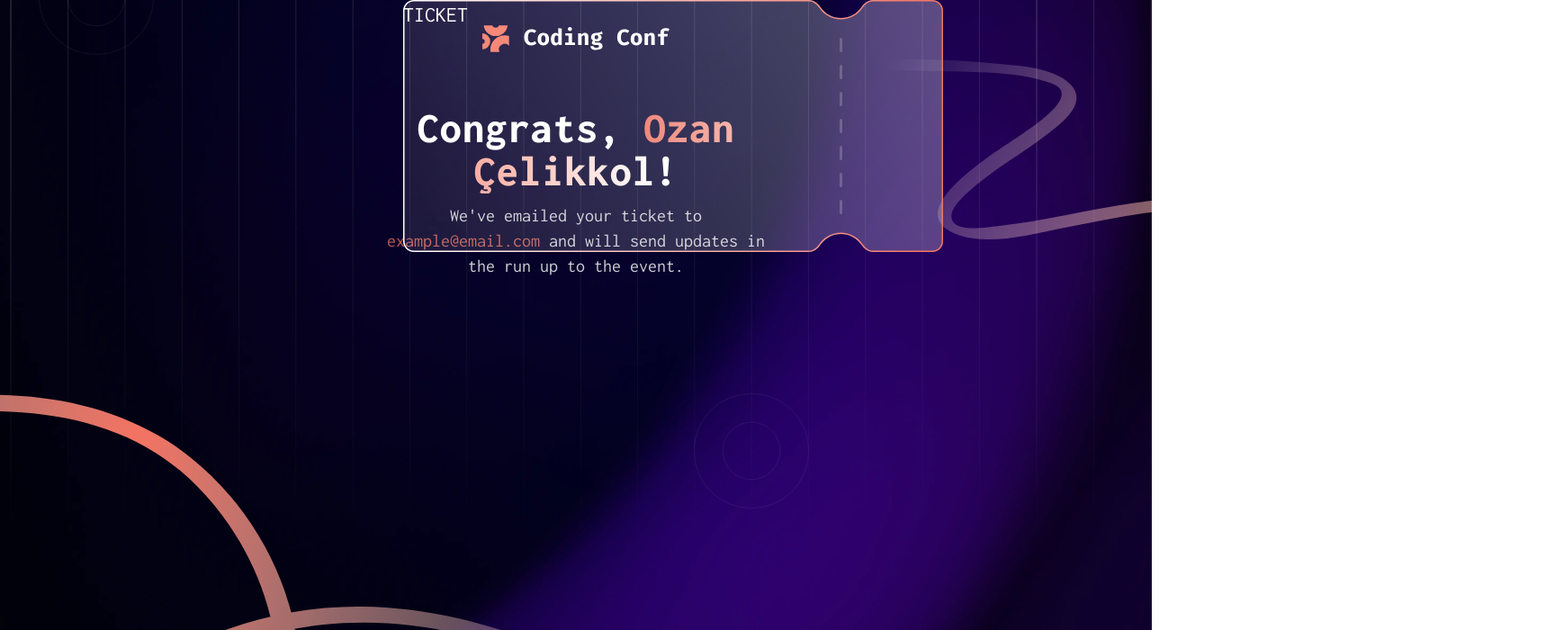
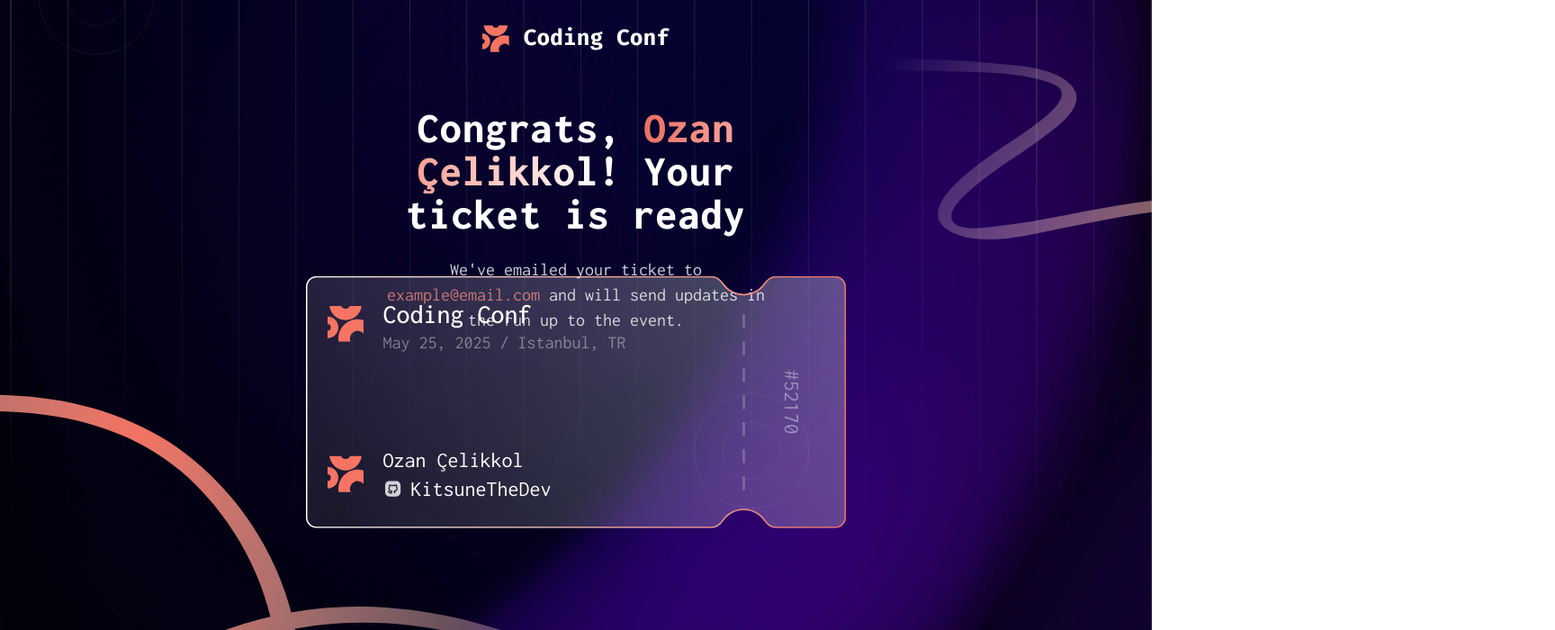
Before and after one commit to KitsuneTheDev/ticket-generator, a React (Vite) app: page / in a window 1280 px wide. Shown: the top 700 px of the page at 90% size, 1728 px wide, since content can reach past the window. Built offline with nearby package versions, Linux system fonts and the light colour scheme.

Commit message:
Ticket component updated
* CSS of the component is done.

```diff
--- a/src/components/Ticket.jsx
+++ b/src/components/Ticket.jsx
@@ -6,16 +6,42 @@ export default function Ticket(props) {
         <>
             <div className="banner-container text-white flex-col justify-center items-center mt-15 w-1/2">
                 <div className="banner flex flex-col items-center justify-center w-full">
-                    <h1 className="header-main text-5xl font-bold w-[80%] text-center tracking-wide">Congrats, <span className="bg-gradient-to-r from-[#EA6F61] to-white text-transparent bg-clip-text">{ticket.name}</span>!</h1>
-                    <p className="description mt-3 text-xl font-lighter opacity-80 whitespace-pre-line text-center">
+                    <h1 className="header-main text-5xl font-bold w-[70%] text-center tracking-wide">Congrats, <span className="bg-gradient-to-r from-[#EA6F61] to-white text-transparent bg-clip-text">{ticket.name}</span>!
+                    Your ticket is ready</h1>
+                    <p className="description mt-6 text-xl font-lighter opacity-80 whitespace-pre-line text-center">
                         We've emailed your ticket to<br/>
                         <span className="text-[#EA6F61]">{ticket.email}</span> and will send updates in<br/>
                         the run up to the event.<br/>
                     </p>
                 </div>
             </div>
-            <div className="ticket-container w-full h-full bg-[url('../src/assets/images/pattern-ticket.svg')] bg-no-repeat absolute left-[35%]">
-                <p className="text-2xl text-white">TICKET</p>
+            <div className="ticket-container w-150 h-70 bg-[url('../src/assets/images/pattern-ticket.svg')] bg-no-repeat absolute left-1/2 top-1/2 transform -translate-x-1/2 -translate-y-1/3 flex items-center gap-0">
+                <div className="ticket-id-container text-white text-center text-2xl w-[80%] h-full">
+                    <div className="top-info-container h-[50%] m-[5%] flex gap-[5%]">
+                        <div className="logo-container flex items-start justify-start pt-[2%]">
+                            <img src="./src/assets/images/logo-mark.svg" alt="event logo without name" />
+                        </div>
+                        <div className="event-details-container flex flex-col items-start justify-start">
+                            <p className="text-3xl font-medium">Coding Conf</p>
+                            <p className="text-xl text-white/40">May 25, 2025 / Istanbul, TR</p>
+                        </div>
+                    </div>
+                    <div className="bottom-info-container h[50%] m-[5%] flex gap-[5%]">
+                        <div className="avatar-container flex">
+                            <img src="./src/assets/images/logo-mark.svg" alt="event logo without name" />
+                        </div>
+                        <div className="userInfo-container flex flex-col items-start">
+                            <p className="text-2xl text-white">{ticket.name}</p>
+                            <div className="github-container flex gap-[5%]">
+                                <img src="./src/assets/images/icon-github.svg"/>
+                                <p>{ticket.githubUsername}</p>
+                            </div>
+                        </div>
+                    </div>
+                </div>
+                <div className="ticket-info-container text-white/40 text-2xl text-center w-[20%] h-full flex items-center justify-center transform -rotate-270">
+                <p>#52170</p>
+                </div>
             </div>
         </>
     );
```
